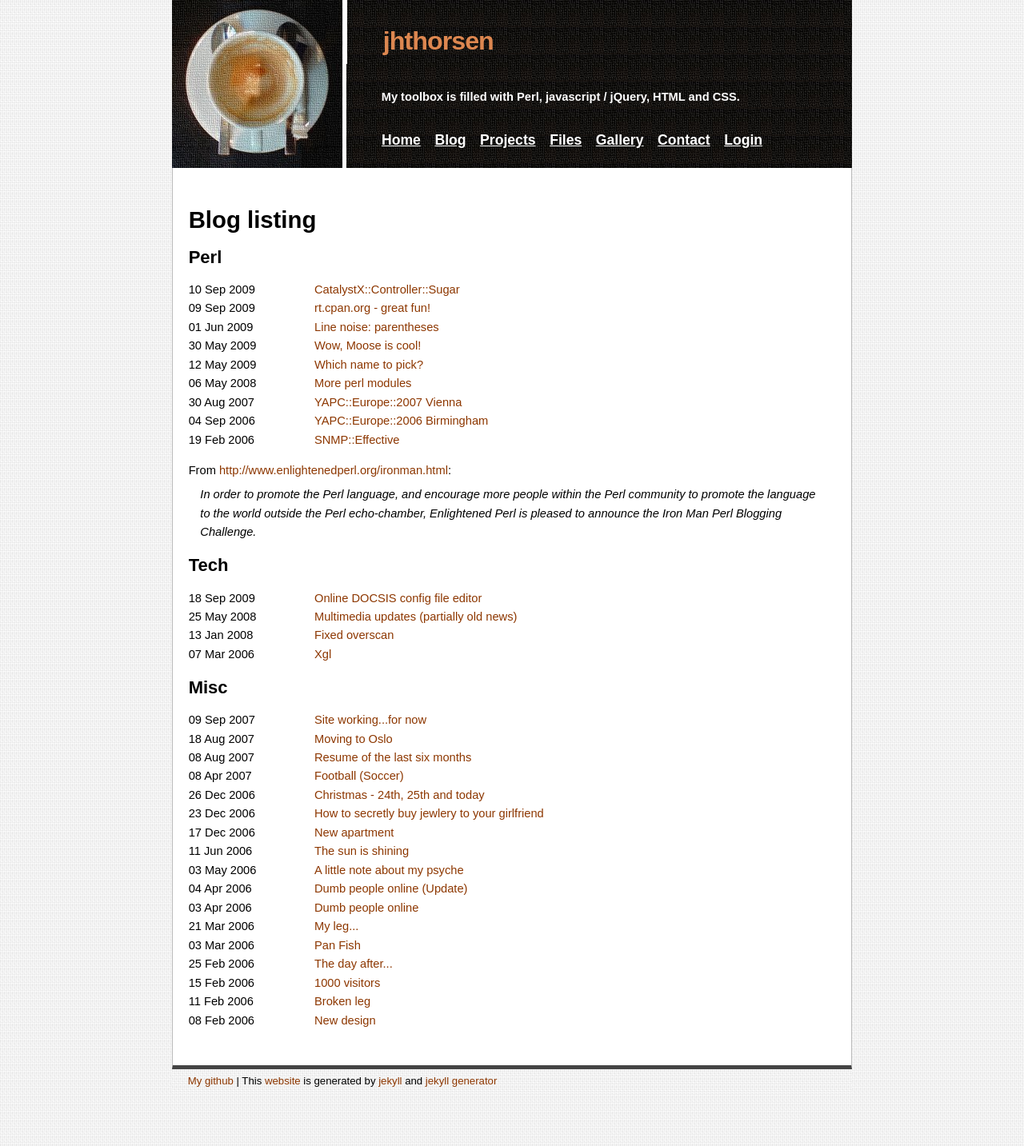
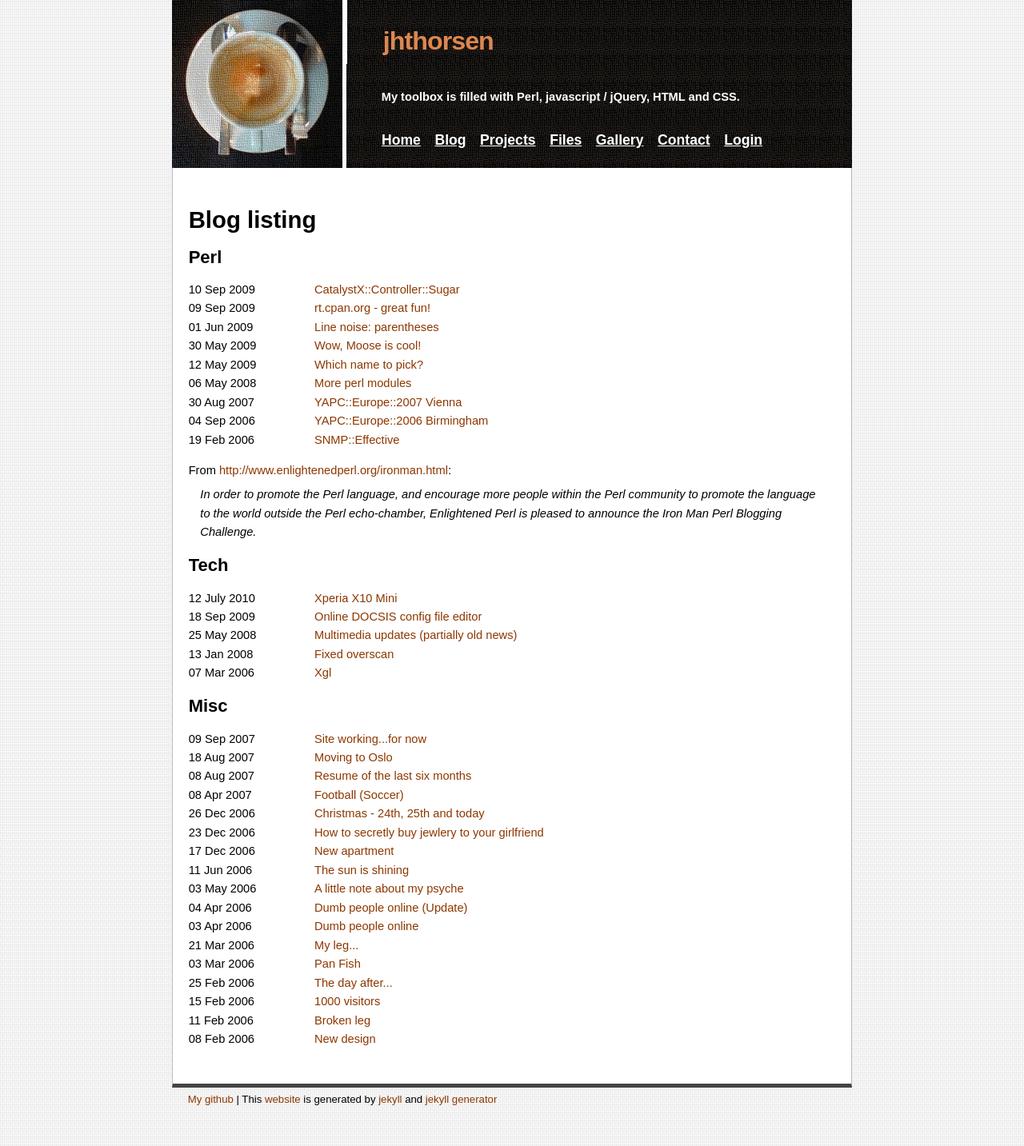
Before and after one commit to kberov/jhthorsen.github.com, a Jekyll site: the page blog/index.html, which Jekyll copies as it is, in a window 1280 px wide. Shown: the whole page at 80% size. Built offline with Jekyll 4.4.1, drawn with Linux system fonts in a browser that asks for light colours; before the commit the page ends 1410 px from its top, so only the background shows below that.

Commit message:
add link to x10 mini blog entry

```diff
--- a/blog/index.html
+++ b/blog/index.html
@@ -70,6 +70,9 @@
 
 <h2>Tech</h2>
 <dl class="blog">
+
+    <dt>12 July 2010</dt>
+    <dd><a href="/tech/2010/07/12/x10-mini.html">Xperia X10 Mini</a></dd>
 
     <dt>18 Sep 2009</dt>
     <dd><a href="/tech/2009/09/18/docsis-config-file-generator.html">Online DOCSIS config file editor</a></dd>
```
